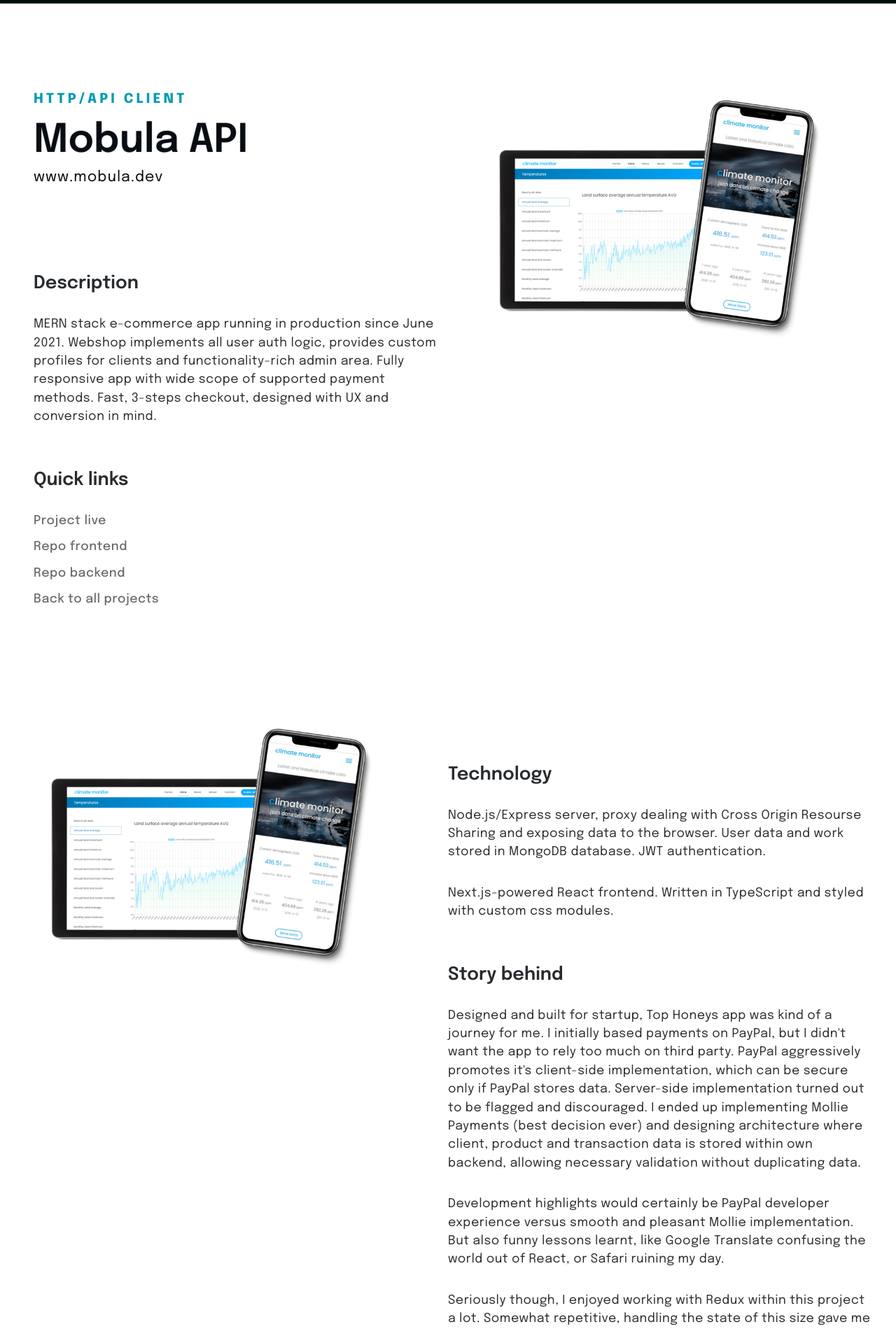
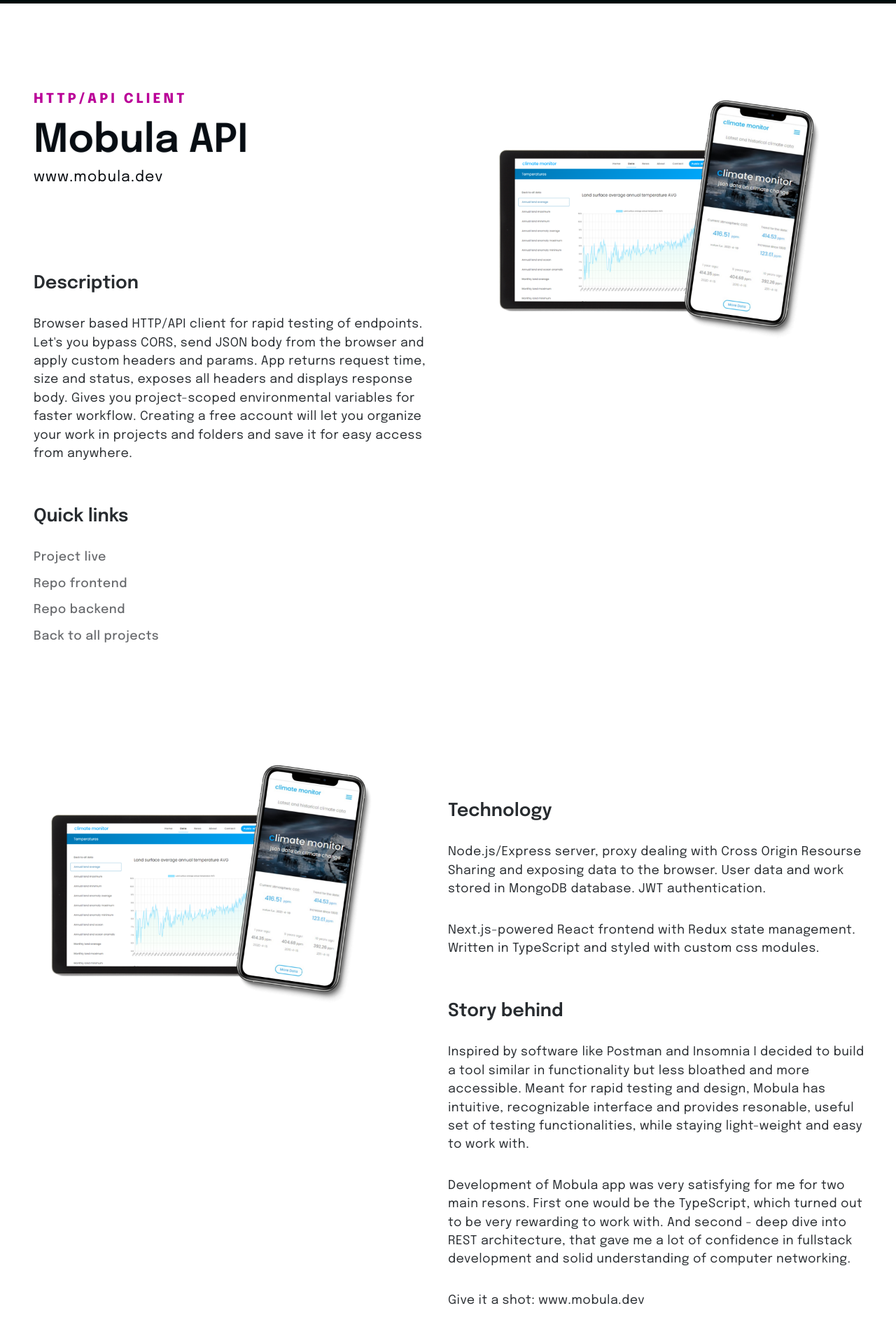
Before and after one commit to TomaszPietrzykowski/portfolio-next, a Next.js app: page /projects/mobula in a window 1280 px wide. Shown: the part 60-1959 px from the top of the page at 70% size. Built offline with nearby package versions, Linux system fonts and the light colour scheme.

Commit message:
project detail pages wired in navigation and styled

```diff
--- a/pages/projects/mobula.js
+++ b/pages/projects/mobula.js
@@ -8,7 +8,7 @@
       <section className={styles.detailsUneven}>
         <div className={styles.detailsLeft}>
           <div className={styles.detailsContent}>
-            <h2 className={styles.detailsSubtitle}>HTTP/API client</h2>
+            <h2 className={styles.detailsSubtitle3}>HTTP/API client</h2>
             <h1 className={styles.detailsTitle}>Mobula API</h1>
             <h3 className={styles.detailsWww}>
               <a href='https://mobula.dev' target='_blank'>
@@ -16,15 +16,17 @@
               </a>
             </h3>
             <h4 className={styles.detailsSubhead}>Description</h4>
-            <p className={styles.detailsPara}>
-              MERN stack e-commerce app running in production since June 2021.
-              Webshop implements all user auth logic, provides custom profiles
-              for clients and functionality-rich admin area. Fully responsive
-              app with wide scope of supported payment methods. Fast, 3-steps
-              checkout, designed with UX and conversion in mind.
+            <p className={styles.detailsPara3}>
+              Browser based HTTP/API client for rapid testing of endpoints.
+              Let's you bypass CORS, send JSON body from the browser and apply
+              custom headers and params. App returns request time, size and
+              status, exposes all headers and displays response body. Gives you
+              project-scoped environmental variables for faster workflow.
+              Creating a free account will let you organize your work in
+              projects and folders and save it for easy access from anywhere.
             </p>
             <h4 className={styles.detailsSubhead}>Quick links</h4>
-            <p className={styles.detailsPara}>
+            <p className={styles.detailsPara3}>
               <ul>
                 <li>
                   <a href='https://mobula.dev' target='_blank'>
@@ -65,43 +67,35 @@
         <div className={styles.detailsRight}>
           <div className={styles.detailsContent}>
             <h4 className={styles.detailsSubhead}>Technology</h4>
-            <p className={styles.detailsPara}>
+            <p className={styles.detailsPara3}>
               Node.js/Express server, proxy dealing with Cross Origin Resourse
               Sharing and exposing data to the browser. User data and work
               stored in MongoDB database. JWT authentication.
             </p>
-            <p className={styles.detailsPara}>
-              Next.js-powered React frontend. Written in TypeScript and styled
-              with custom css modules.
+            <p className={styles.detailsPara3}>
+              Next.js-powered React frontend with Redux state management.
+              Written in TypeScript and styled with custom css modules.
             </p>
             <h4 className={styles.detailsSubhead}>Story behind</h4>
-            <p className={styles.detailsPara}>
-              Designed and built for startup, Top Honeys app was kind of a
-              journey for me. I initially based payments on PayPal, but I didn't
-              want the app to rely too much on third party. PayPal aggressively
-              promotes it's client-side implementation, which can be secure only
-              if PayPal stores data. Server-side implementation turned out to be
-              flagged and discouraged. I ended up implementing Mollie Payments
-              (best decision ever) and designing architecture where client,
-              product and transaction data is stored within own backend,
-              allowing necessary validation without duplicating data.
+            <p className={styles.detailsPara3}>
+              Inspired by software like Postman and Insomnia I decided to build
+              a tool similar in functionality but less bloathed and more
+              accessible. Meant for rapid testing and design, Mobula has
+              intuitive, recognizable interface and provides resonable, useful
+              set of testing functionalities, while staying light-weight and
+              easy to work with.
             </p>
-            <p className={styles.detailsPara}>
-              Development highlights would certainly be PayPal developer
-              experience versus smooth and pleasant Mollie implementation. But
-              also funny lessons learnt, like Google Translate confusing the
-              world out of React, or Safari ruining my day.
+            <p className={styles.detailsPara3}>
+              Development of Mobula app was very satisfying for me for two main
+              resons. First one would be the TypeScript, which turned out to be
+              very rewarding to work with. And second - deep dive into REST
+              architecture, that gave me a lot of confidence in fullstack
+              development and solid understanding of computer networking.
             </p>
-            <p className={styles.detailsPara}>
-              Seriously though, I enjoyed working with Redux within this project
-              a lot. Somewhat repetitive, handling the state of this size gave
-              me solid grip on the workflow within Redux to the point I find it
-              intuitive and enjoyable.
-            </p>
-            <p className={styles.detailsPara}>
-              Give it a shot:
-              <a href='https://tophoneys.com' target='_blank'>
-                www.tophoneys.com
+            <p className={styles.detailsPara3}>
+              Give it a shot:{' '}
+              <a href='https://mobula.dev' target='_blank'>
+                www.mobula.dev
               </a>
             </p>
           </div>
--- a/styles/Projects.module.css
+++ b/styles/Projects.module.css
@@ -201,13 +201,23 @@
     color: rgb(7, 13, 19);
  }
 
- .detailsSubtitle {
+ .detailsSubtitle,
+ .detailsSubtitle2,
+ .detailsSubtitle3 {
      text-transform: uppercase;
      font-size: 1.2rem;
      font-weight: 800;
      letter-spacing: 4px;
      margin-bottom: 1.2rem;
      color: var(--accent03);
+ }
+
+ .detailsSubtitle2 {
+     color: var(--accent04);
+ }
+
+ .detailsSubtitle3 {
+     color: var(--accent02);
  }
 
  .detailsWww {
@@ -226,7 +236,9 @@
     margin: 4rem 0 2rem;
 }
 
-.detailsPara {
+.detailsPara,
+.detailsPara2,
+.detailsPara3 {
     margin-bottom: 2rem;
     font-size: 1.1rem;
     letter-spacing: .5px;
@@ -234,15 +246,29 @@
     font-weight: 400;
     color: var(--textPrimary);
 }
-.detailsPara ul li {
+.detailsPara ul li,
+.detailsPara2 ul li,
+.detailsPara3 ul li {
     font-weight: 500;
     margin-bottom: .7rem;
     color: var(--textSecondary)
 }
-.detailsPara ul li:hover {
+.detailsPara ul li:hover,
+.detailsPara a:hover {
     color: var(--accent03);
     text-decoration: underline;
 }
+.detailsPara2 ul li:hover,
+.detailsPara2 a:hover {
+    color: var(--accent04);
+    text-decoration: underline;
+}
+.detailsPara3 ul li:hover,
+.detailsPara3 a:hover {
+    color: var(--accent02);
+    text-decoration: underline;
+}
+
 .imageTop {
     width: 100%;
 }
```
Also changed, not shown: components/Featured1.js (+18 -4 lines), components/Featured2.js (+14 -3 lines), pages/projects/index.js (+35 -6 lines), pages/projects/tophoneys.js (+10 -10 lines).
